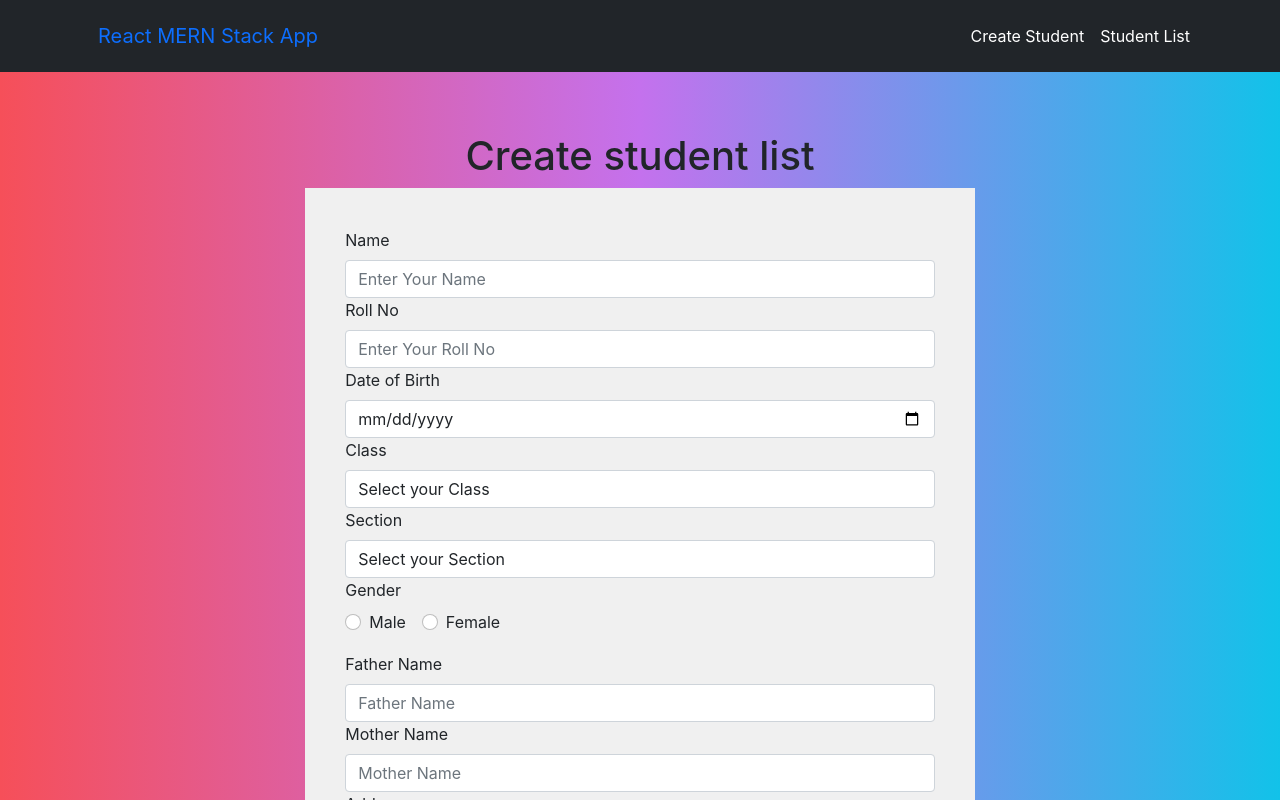
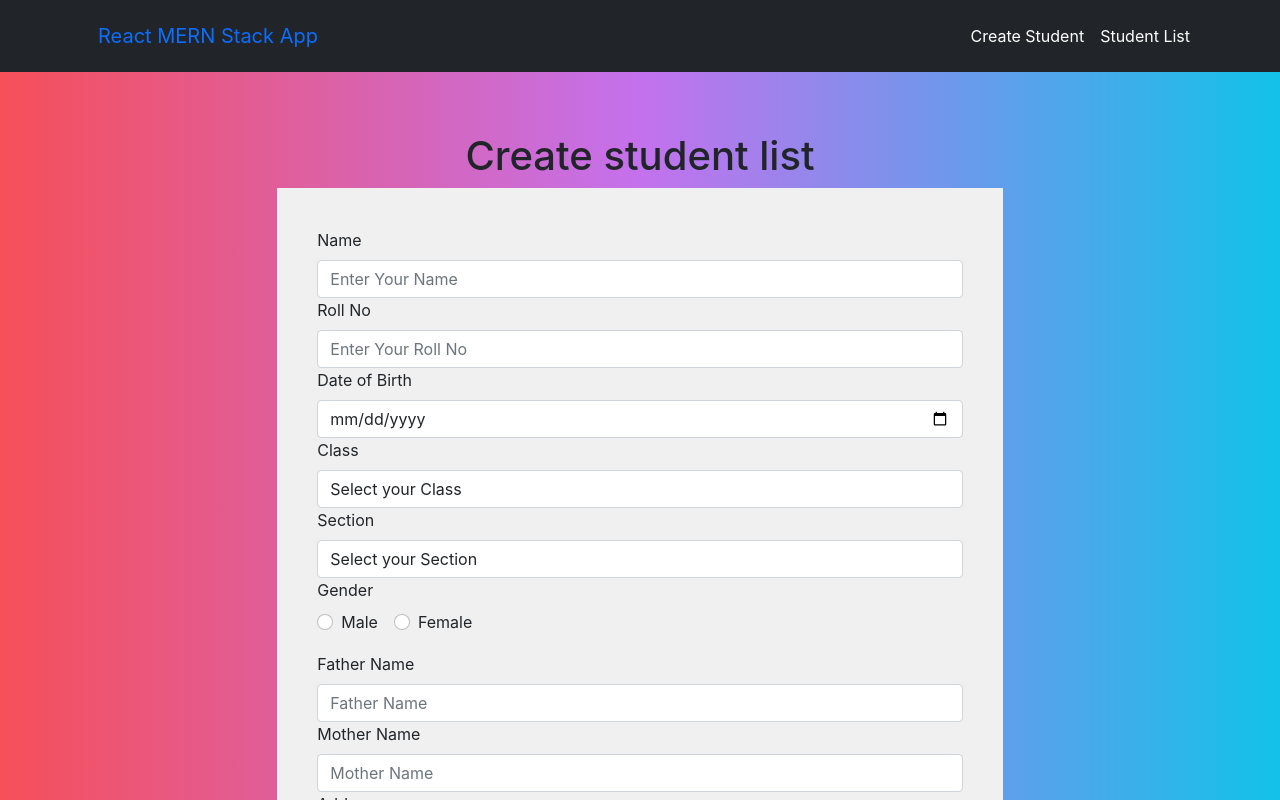
Before and after one commit to vasanth-senthilkumar/Student_App_Final, a React (Create React App) app: page / in a window 1280 px wide. Shown: the top 800 px of the page. Built offline with nearby package versions, Linux system fonts and the light colour scheme; the HTML template or start-up script is replaced by a standard one.

Commit message:
first commit

```diff
--- a/src/App.css
+++ b/src/App.css
@@ -3,7 +3,7 @@
 }
 
 .student-create-wapper{
-  width: 60%;
+  width: 65%;
 }
 
 .student-list-wrapper{
```
